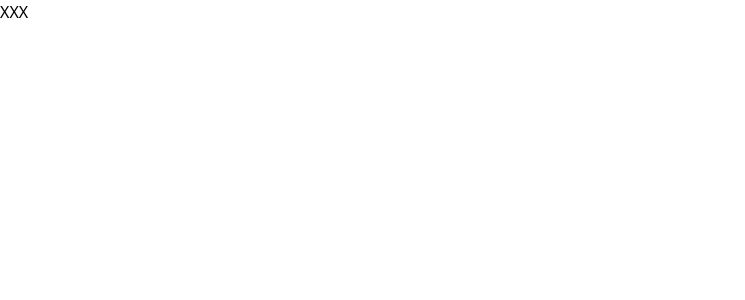
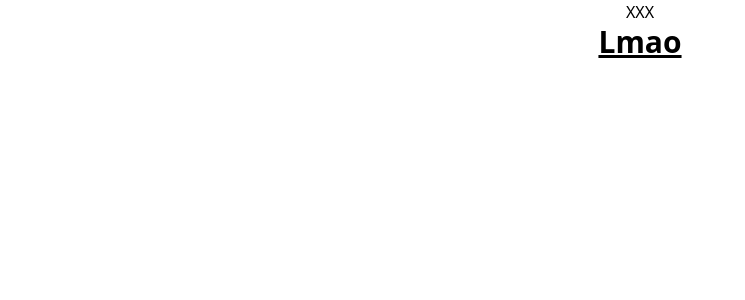
Before and after one commit to amanbarar/react-tutorial, a React (Create React App) app: page / in a window 1280 px wide. Shown: the top 300 px of the page, without its empty margins (0-745 px from the left). Built offline with nearby package versions, Linux system fonts and the light colour scheme.

Commit message:
fix: tailwindcss components

```diff
--- a/src/App.js
+++ b/src/App.js
@@ -4,10 +4,11 @@ import { useState } from 'react';
 
 export default function MyApp(){
   return(
-    <>
+    <div className='App'>
     <button className='square'>X</button>
     <button className='square'>X</button>
     <button className='square'>X</button>
-    </>
+    <h1 className='text-3xl font-bold underline'>Lmao</h1>
+    </div>
   );
 }
```
